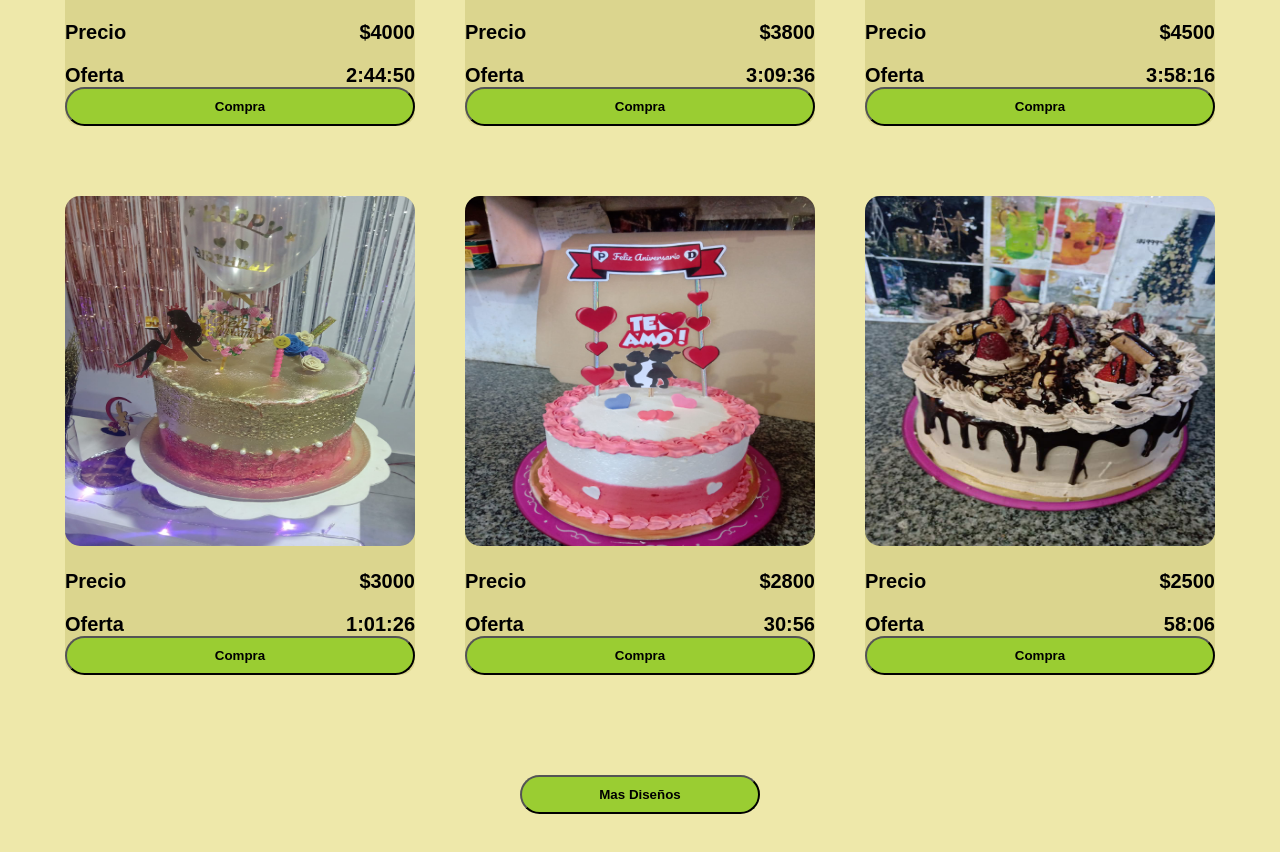
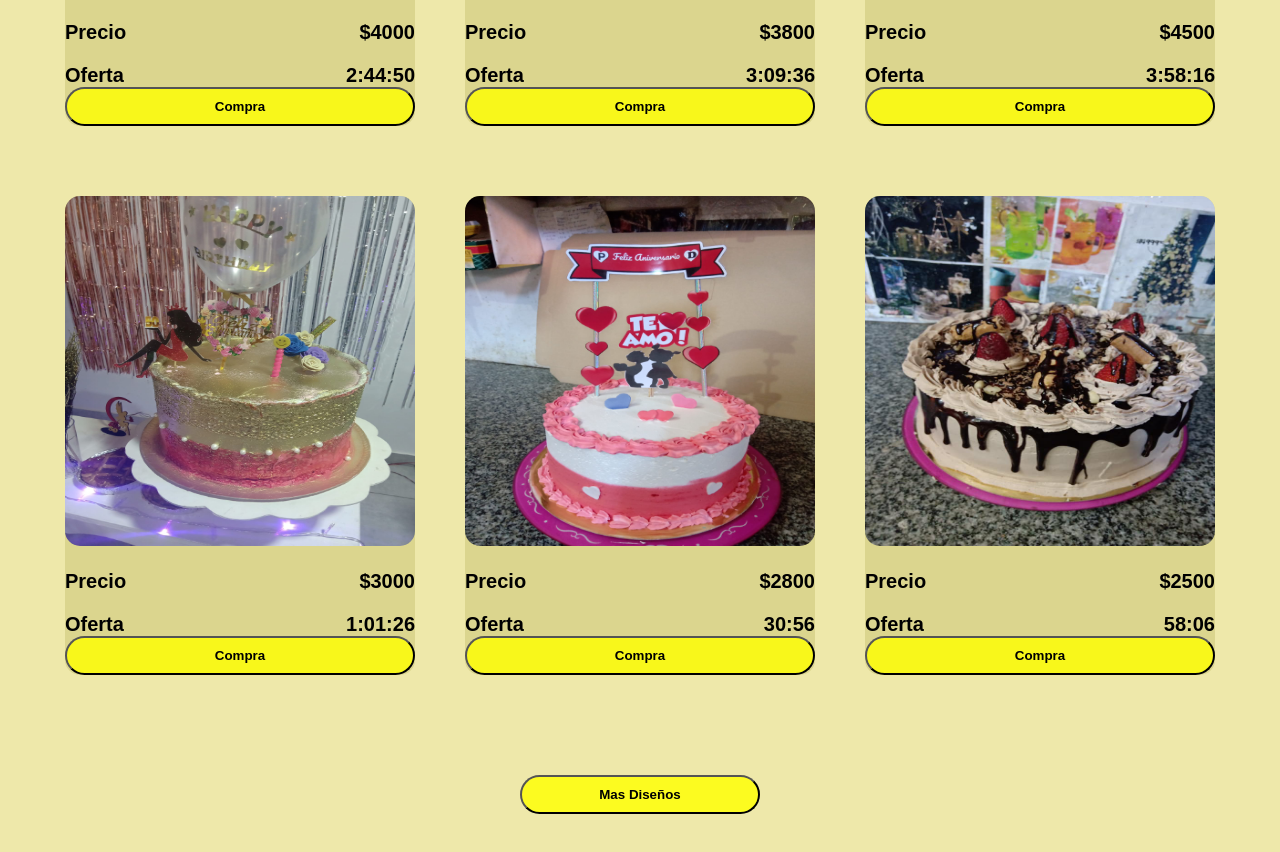
Before and after one commit to marcos1832/integrador1, a plain HTML site: page index.html in a window 1280 px wide. Shown: the part 1934-2786 px from the top of the page. Drawn offline with Linux system fonts and the light colour scheme.

Commit message:
cambiosfinales

```diff
--- a/Proyecto1.css
+++ b/Proyecto1.css
@@ -72,7 +72,7 @@ header{
 }
 
 .Lista_Navegación a{
-    font-weight: 520;
+    font-weight: 517;
     color: black;
 }
 
@@ -267,7 +267,7 @@ main{
     font-weight: 800;
     border-radius: 20px;
     padding: 10px 10px;
-    background-color: var(--color-5);
+    background-color: rgba(255, 255, 0, 0.811);
 }
 
 .product p,span{
@@ -290,7 +290,7 @@ main{
 .btn-2{
     border-radius: 20px;
     padding: 10px 10px;
-    background-color: var(--color-5);
+    background-color: rgba(255, 255, 0, 0.811);
     font-weight: 800;
 }
 
```
